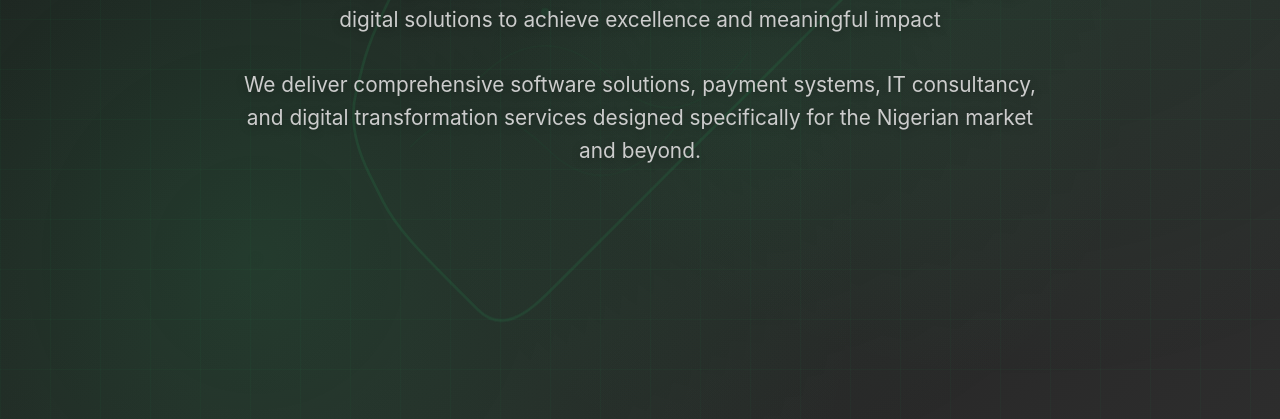
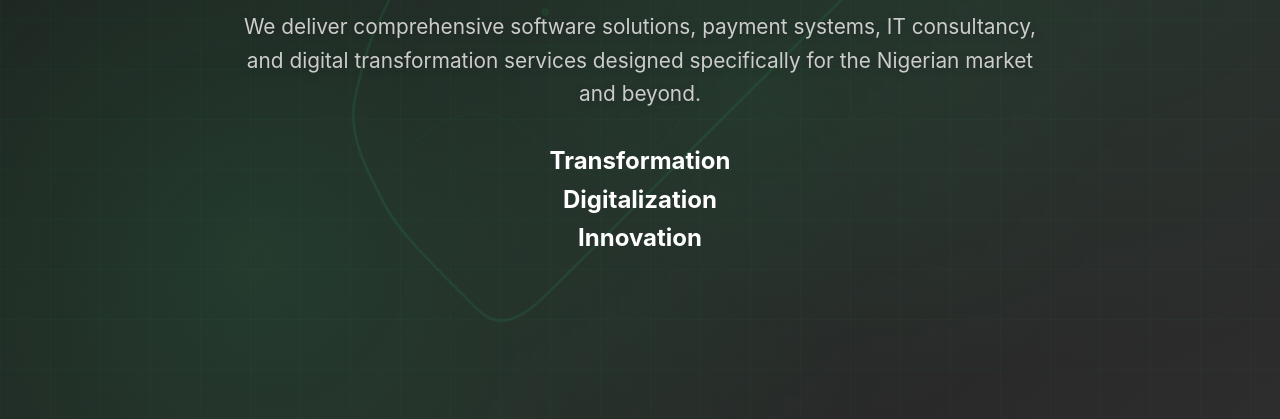
Before and after one commit to codevaultafrica/codevaultafrica, a plain HTML site: page index.html in a window 1280 px wide. Shown: the part 381-800 px from the top of the page. Drawn offline with Linux system fonts and the light colour scheme.

Commit message:
Update index.html

```diff
--- a/index.html
+++ b/index.html
@@ -874,7 +874,9 @@
                 <h1>Drive Digital Transformation For Africa</h1>
                 <p>Empowering Nigerian businesses and organizations with tailored, cutting-edge digital solutions to achieve excellence and meaningful impact</p>
                 <p>We deliver comprehensive software solutions, payment systems, IT consultancy, and digital transformation services designed specifically for the Nigerian market and beyond.</p>
-
+                <h2>Transformation</h2>
+                <h2>Digitalization</h2>
+                <h2>Innovation</h2>
 
                 </div>
             </div>
```
